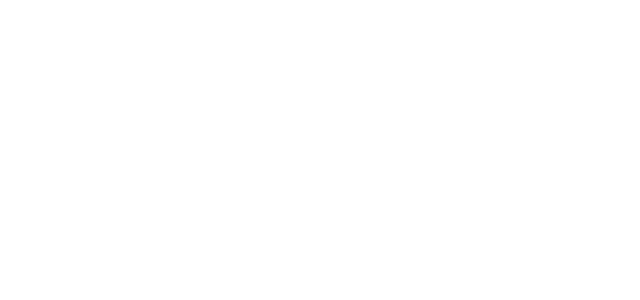
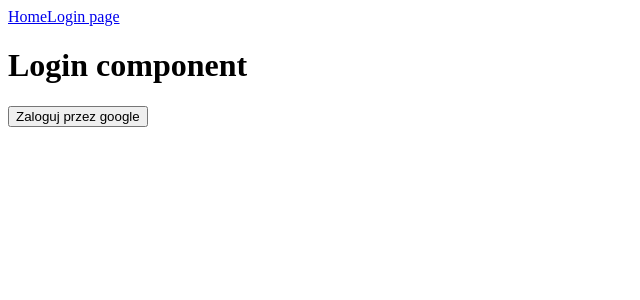
Before and after one commit to RobertJaskolski/TheCocktailApp, a React (Create React App) app in the folder client/: page /login in a window 1280 px wide. Shown: the top 300 px of the page, without its empty margins (0-640 px from the left). Built offline with nearby package versions, Linux system fonts and the light colour scheme.

Commit message:
Created base components
- Button component
- Login container

```diff
--- a/client/src/App.js
+++ b/client/src/App.js
@@ -1,7 +1,24 @@
 import React from 'react';
+import { BrowserRouter as Router, Switch, Route, Link } from 'react-router-dom';
+import Login from './containers/Login';
 
 function App() {
-  return <div className='App'></div>;
+  return (
+    <Router>
+      <div className='App'>
+        <Link to='/'>Home</Link>
+        <Link to='/login'>Login page</Link>
+      </div>
+      <Switch>
+        <Route path='/login'>
+          <Login />
+        </Route>
+        {/* <Route path="/">
+            <Home />
+          </Route> */}
+      </Switch>
+    </Router>
+  );
 }
 
 export default App;
--- /dev/null
+++ b/client/src/components/form/Button.js
@@ -0,0 +1,7 @@
+import React from 'react';
+
+function Button({ children, ...otherProps }) {
+  return <button {...otherProps}>{children}</button>;
+}
+
+export default Button;
--- /dev/null
+++ b/client/src/containers/Login/index.js
@@ -0,0 +1,15 @@
+import React from 'react';
+import './styles.scss';
+import Button from '../../components/form/Button';
+import { singInWithGoogle } from '../../firebase/utils';
+
+function Login() {
+  return (
+    <div>
+      <h1>Login component</h1>
+      <Button onClick={singInWithGoogle}>Zaloguj przez google</Button>
+    </div>
+  );
+}
+
+export default Login;
```
Also changed, not shown: client/src/components/form/styles.scss (added), client/src/containers/Login/styles.scss (added).
